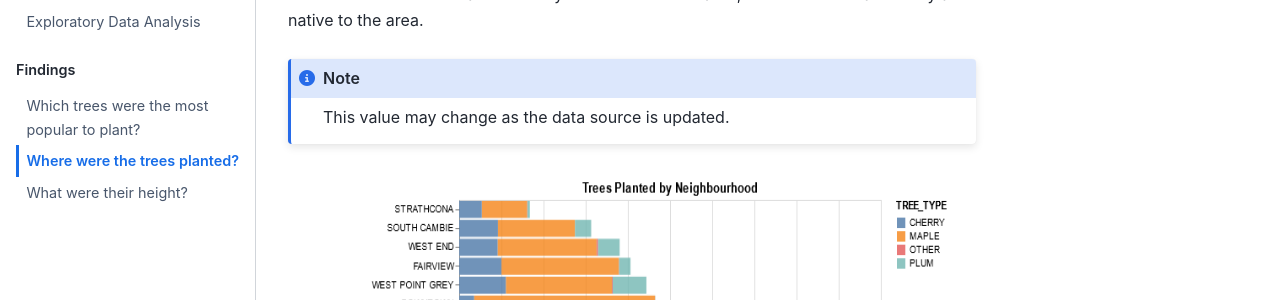
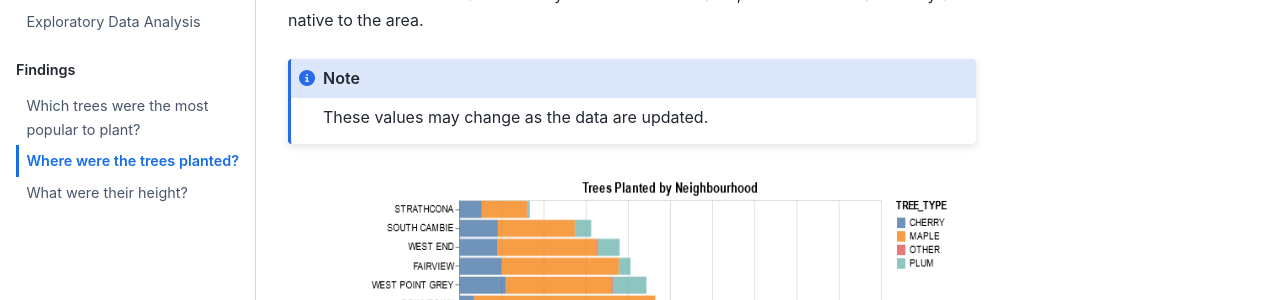
Before and after one commit to klew-pdot/fptrees, a Jupyter Book: the page built from doc/location.md, in a window 1280 px wide and 1117 px high. Shown: the part 233-533 px from the top of the window. Built offline with Jupyter Book 1.0.4 settings and Sphinx 7.4.7 and the Sphinx Book theme 1.1.4, drawn with Linux system fonts in a browser that asks for light colours; pages that are not in the unit, such as notebooks, are missing from menus.

Commit message:
updated trends cells

````diff
--- a/doc/location.md
+++ b/doc/location.md
@@ -3,7 +3,7 @@
 This chart shows each of the neighbourhoods listed have a mix of all the trees planted however, there are some areas that have had many more planted than others. It is no surprise that maple trees make up the majority of trees planted with cherry and plum next in line. There is no indication on why these trees dominated, but it could because they are native to the area.
 
 ```{note}
-This value may change as the data source is updated.
+These values may change as the data are updated.
 ```
 
 ```{figure} https://github.com/klew-pdot/fptrees/blob/main/images/location.png?raw=true
````
